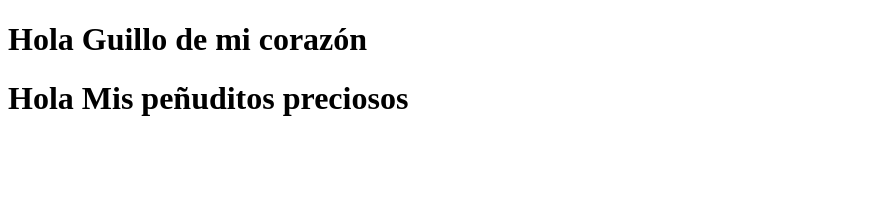
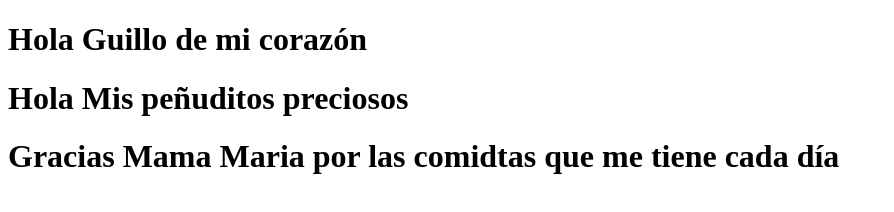
Before and after one commit to ajmosquera22/Repo-Clase2, a plain HTML site: page Index.html in a window 1280 px wide. Shown: the whole page, without its empty margins (0-894 px from the left). Drawn offline with Linux system fonts and the light colour scheme.

Commit message:
version3

```diff
--- a/Index.html
+++ b/Index.html
@@ -9,6 +9,7 @@
 <body>
     <h1> Hola Guillo de mi corazón </h1>
     <h1> Hola Mis peñuditos preciosos </h1>
+    <h1> Gracias Mama Maria por las comidtas que me tiene cada día </h1>
 
 </body>
 </html>
```
